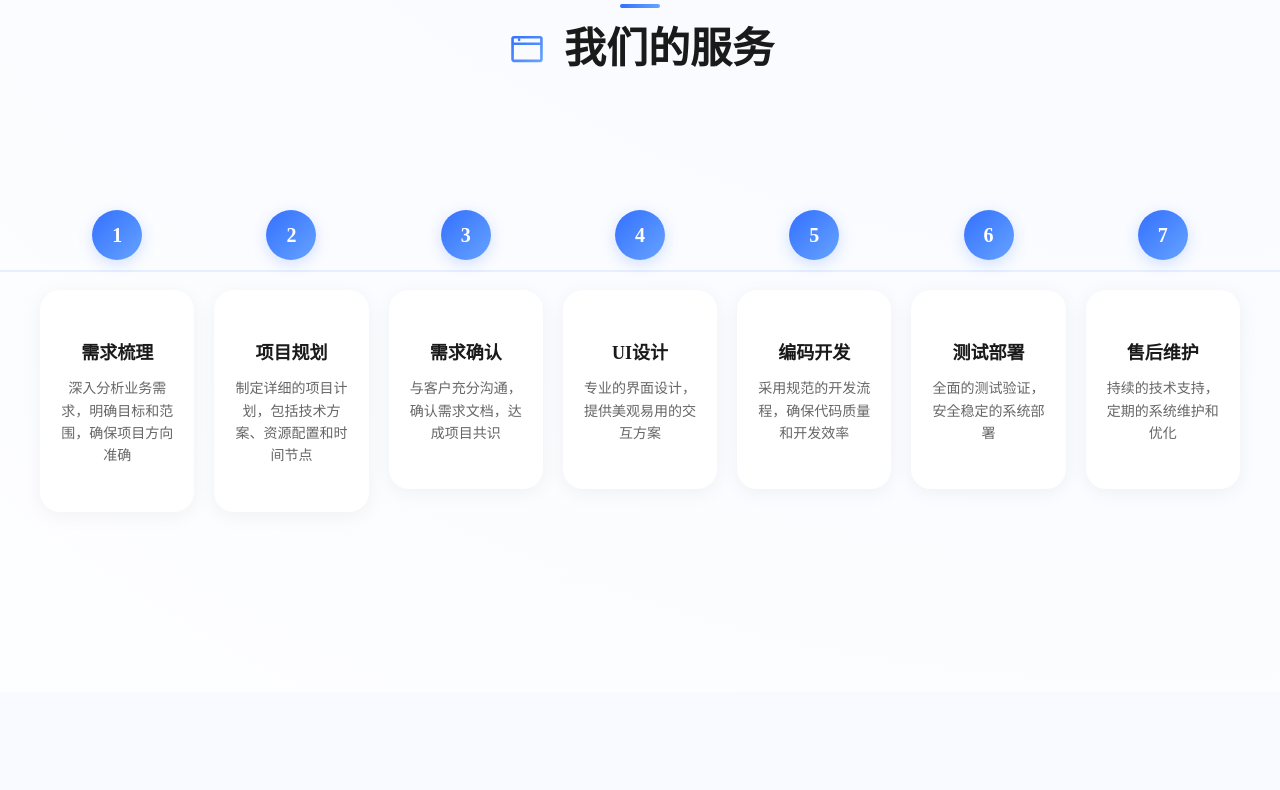
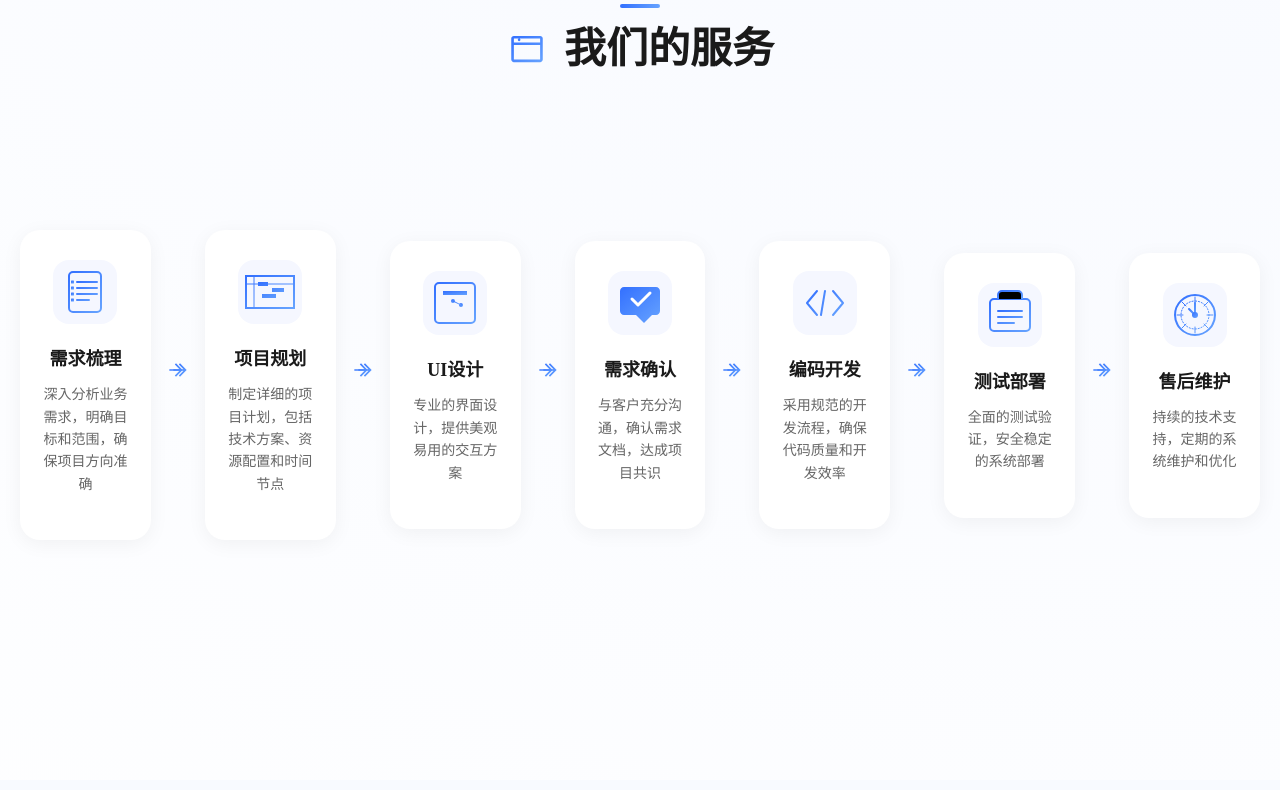
Before and after one commit to hhhh-wang/o-website, a Vue app: page / in a window 1280 px wide. Shown: the part 1963-2753 px from the top of the page. Built offline with nearby package versions, Linux system fonts and the light colour scheme; what mavon-editor would draw is missing.

Commit message:
我们的服务图标整理完成

```diff
--- a/src/components/web/IndexService.vue
+++ b/src/components/web/IndexService.vue
@@ -77,25 +77,33 @@
           </div>
         </div>
         <div class="service-timeline">
-          <div class="timeline-track">
-            <div class="progress-line"></div>
-          </div>
           <div class="service-list">
-            <div class="service-item" v-for="(item, index) in serviceList" :key="index">
-              <div class="service-step">
-                <div class="step-number">{{ index + 1 }}</div>
-                <div class="step-line"></div>
-              </div>
+            <template v-for="(item, index) in serviceList" :key="index">
+              <div class="service-item">
                 <div class="service-card">
                   <div class="service-icon">
-                  <div class="icon-circle">
-                    <i :class="item.icon"></i>
-                  </div>
+                    <div class="icon-circle" v-html="item.icon"></div>
                   </div>
                   <h3 class="service-name">{{ item.description }}</h3>
                   <p class="service-detail">{{ item.detail }}</p>
                 </div>
               </div>
+              <!-- 除了最后一个元素外，都显示箭头 -->
+              <div v-if="index !== serviceList.length - 1" class="arrow-divider">
+                <svg viewBox="0 0 24 24" class="arrow-icon">
+                  <defs>
+                    <linearGradient id="arrowGradient" x1="0%" y1="0%" x2="100%" y2="100%">
+                      <stop offset="0%" style="stop-color:#3370ff"/>
+                      <stop offset="100%" style="stop-color:#66a3ff"/>
+                    </linearGradient>
+                  </defs>
+                  <path d="M12 4l-1.41 1.41L16.17 11H4v2h12.17l-5.58 5.59L12 20l8-8-8-8z" fill="url(#arrowGradient)"/>
+                </svg>
+                <svg viewBox="0 0 24 24" class="arrow-icon">
+                  <path d="M12 4l-1.41 1.41L16.17 11H4v2h12.17l-5.58 5.59L12 20l8-8-8-8z" fill="url(#arrowGradient)"/>
+                </svg>
+              </div>
+            </template>
           </div>
         </div>
       </div>
@@ -465,49 +473,55 @@ const submitConsult = () => {
   // 服务流程
   .service-timeline {
     position: relative;
-    padding-top: 40px;
-
-    &::before {
-      content: '';
-      position: absolute;
-      top: 100px;
-      left: 0;
-      right: 0;
-      height: 2px;
-      background: #e6eeff;
-    }
+    padding: 60px 0;
 
     .service-list {
-      max-width: 1200px;
+      max-width: 1400px;
       margin: 0 auto;
-      display: grid;
-      grid-template-columns: repeat(7, 1fr);
-      gap: 20px;
-      position: relative;
+      display: flex;
+      align-items: center;
+      justify-content: center;
+      gap: 10px;
+      padding: 0 20px;
     }
 
     .service-item {
+      flex: 1;
+      max-width: 260px;
       text-align: center;
+    }
 
-      .service-step {
-        margin-bottom: 30px;
-        position: relative;
-
-        .step-number {
-          width: 50px;
-          height: 50px;
-          margin: 0 auto;
-          background: linear-gradient(135deg, #3370ff, #66a3ff);
-          border-radius: 50%;
+    .arrow-divider {
       display: flex;
       align-items: center;
-          justify-content: center;
-          font-size: 20px;
-          font-weight: 600;
-          color: #fff;
-          box-shadow: 0 4px 15px rgba(51, 112, 255, 0.2);
-          position: relative;
-          z-index: 1;
+      padding: 0 5px;
+      margin-top: -30px; // 向上偏移，与卡片对齐
+
+      .arrow-icon {
+        width: 20px;
+        height: 20px;
+        transition: all 0.3s ease;
+
+        &:first-child {
+          margin-right: -8px; // 让两个箭头靠得更近
+        }
+
+        &:last-child {
+          margin-left: -8px;
+        }
+      }
+
+      &:hover {
+        .arrow-icon {
+          transform: translateX(3px);
+
+          &:first-child {
+            transform: translateX(2px);
+          }
+          &:last-child {
+            transform: translateX(4px);
+          }
+        }
       }
     }
 
@@ -515,25 +529,57 @@ const submitConsult = () => {
       background: #fff;
       border-radius: 20px;
       padding: 30px 20px;
+      height: 100%;
       transition: all 0.3s ease;
       box-shadow: 0 4px 20px rgba(0, 0, 0, 0.05);
 
-        &:hover {
-          transform: translateY(-10px);
-          box-shadow: 0 20px 40px rgba(51, 112, 255, 0.1);
+      .service-icon {
+        margin-bottom: 20px;
+
+        .icon-circle {
+          width: 64px;
+          height: 64px;
+          margin: 0 auto;
+          border-radius: 16px;
+          background: #f5f7ff;
+          display: flex;
+          align-items: center;
+          justify-content: center;
+          transition: all 0.3s ease;
+
+          svg {
+            width: 32px;
+            height: 32px;
+            color: #3370ff;
+            transition: all 0.3s ease;
+          }
+        }
       }
 
       .service-name {
         font-size: 18px;
         font-weight: 600;
         color: #1a1a1a;
-          margin-bottom: 10px;
+        margin-bottom: 12px;
       }
 
       .service-detail {
         font-size: 14px;
         color: #666;
         line-height: 1.6;
+      }
+
+      &:hover {
+        transform: translateY(-6px);
+        box-shadow: 0 16px 30px rgba(51, 112, 255, 0.1);
+
+        .icon-circle {
+          background: linear-gradient(135deg, #3370ff, #66a3ff);
+
+          svg {
+            color: #fff;
+            transform: scale(1.1);
+          }
         }
       }
     }
--- a/src/mock/data/service.ts
+++ b/src/mock/data/service.ts
@@ -9,44 +9,120 @@ export const serviceList: ServiceItem[] = [
     {
         description: '需求梳理',
         detail: '深入分析业务需求，明确目标和范围，确保项目方向准确',
-        path: 'https://cdn.jsdelivr.net/gh/hhhh-wang/MyPic@main/blog/temporarily/bigData.webp',
-        icon: 'requirement'
+        icon: `<svg viewBox="0 0 1024 1024">
+            <defs>
+                <linearGradient id="serviceIcon1" x1="0%" y1="0%" x2="100%" y2="100%">
+                    <stop offset="0%" style="stop-color:#3370ff"/>
+                    <stop offset="100%" style="stop-color:#66a3ff"/>
+                </linearGradient>
+            </defs>
+            <!-- 需求梳理：文档和清单 -->
+            <path d="M320 192h384c35.3 0 64 28.7 64 64v512c0 35.3-28.7 64-64 64H320c-35.3 0-64-28.7-64-64V256c0-35.3 28.7-64 64-64z" fill="none" stroke="url(#serviceIcon1)" stroke-width="32"/>
+            <path d="M384 352h320M384 448h320M384 544h320M384 640h192" stroke="url(#serviceIcon1)" stroke-width="32" stroke-linecap="round"/>
+            <rect x="288" y="328" width="48" height="48" rx="8" fill="url(#serviceIcon1)"/>
+            <rect x="288" y="424" width="48" height="48" rx="8" fill="url(#serviceIcon1)"/>
+            <rect x="288" y="520" width="48" height="48" rx="8" fill="url(#serviceIcon1)"/>
+            <rect x="288" y="616" width="48" height="48" rx="8" fill="url(#serviceIcon1)"/>
+        </svg>`
     },
     {
         description: '项目规划',
         detail: '制定详细的项目计划，包括技术方案、资源配置和时间节点',
-        path: 'https://cdn.jsdelivr.net/gh/hhhh-wang/MyPic@main/blog/temporarily/bigData.webp',
-        icon: 'plan'
+        icon: `<svg viewBox="0 0 1024 1024">
+            <defs>
+                <linearGradient id="serviceIcon2" x1="0%" y1="0%" x2="100%" y2="100%">
+                    <stop offset="0%" style="stop-color:#3370ff"/>
+                    <stop offset="100%" style="stop-color:#66a3ff"/>
+                </linearGradient>
+            </defs>
+            <!-- 项目规划：甘特图和时间线 -->
+            <path d="M128 256h768v512H128z" stroke="url(#serviceIcon2)" stroke-width="32" fill="none"/>
+            <path d="M128 384h768M256 256v512" stroke="url(#serviceIcon2)" stroke-width="16"/>
+            <path d="M320 352h160v64H320zM544 448h192v64H544zM384 544h224v64H384z" fill="url(#serviceIcon2)"/>
+        </svg>`
+    },
+    {
+        description: 'UI设计',
+        detail: '专业的界面设计，提供美观易用的交互方案',
+        icon: `<svg viewBox="0 0 1024 1024">
+            <defs>
+                <linearGradient id="serviceIcon3" x1="0%" y1="0%" x2="100%" y2="100%">
+                    <stop offset="0%" style="stop-color:#3370ff"/>
+                    <stop offset="100%" style="stop-color:#66a3ff"/>
+                </linearGradient>
+            </defs>
+            <!-- UI设计：画板和设计工具 -->
+            <path d="M256 192h512c35.3 0 64 28.7 64 64v512c0 35.3-28.7 64-64 64H256c-35.3 0-64-28.7-64-64V256c0-35.3 28.7-64 64-64z" fill="none" stroke="url(#serviceIcon3)" stroke-width="32"/>
+            <path d="M320 320h384v64H320z" fill="url(#serviceIcon3)"/>
+            <circle cx="480" cy="480" r="32" fill="url(#serviceIcon3)"/>
+            <circle cx="608" cy="544" r="32" fill="url(#serviceIcon3)"/>
+            <path d="M480 480L608 544" stroke="url(#serviceIcon3)" stroke-width="16"/>
+        </svg>`
     },
     {
         description: '需求确认',
         detail: '与客户充分沟通，确认需求文档，达成项目共识',
-        path: 'https://cdn.jsdelivr.net/gh/hhhh-wang/MyPic@main/blog/temporarily/bigData.webp',
-        icon: 'confirm'
-    },
-    {
-        description: 'UI设计',
-        detail: '专业的界面设计，提供美观易用的交互方案',
-        path: 'https://cdn.jsdelivr.net/gh/hhhh-wang/MyPic@main/blog/temporarily/bigData.webp',
-        icon: 'design'
+        icon: `<svg viewBox="0 0 1024 1024">
+            <defs>
+                <linearGradient id="serviceIcon4" x1="0%" y1="0%" x2="100%" y2="100%">
+                    <stop offset="0%" style="stop-color:#3370ff"/>
+                    <stop offset="100%" style="stop-color:#66a3ff"/>
+                </linearGradient>
+            </defs>
+            <!-- 需求确认：对话框和大勾 -->
+            <path d="M256 256h512c35.3 0 64 28.7 64 64v320c0 35.3-28.7 64-64 64h-64l-128 128-128-128h-192c-35.3 0-64-28.7-64-64V320c0-35.3 28.7-64 64-64z" fill="url(#serviceIcon4)"/>
+            <path d="M384 448l96 96 192-192" stroke="#fff" stroke-width="48" stroke-linecap="round" stroke-linejoin="round" fill="none"/>
+        </svg>`
     },
     {
         description: '编码开发',
         detail: '采用规范的开发流程，确保代码质量和开发效率',
-        path: 'https://cdn.jsdelivr.net/gh/hhhh-wang/MyPic@main/blog/temporarily/bigData.webp',
-        icon: 'develop'
+        icon: `<svg viewBox="0 0 1024 1024">
+            <defs>
+                <linearGradient id="serviceIcon5" x1="0%" y1="0%" x2="100%" y2="100%">
+                    <stop offset="0%" style="stop-color:#3370ff"/>
+                    <stop offset="100%" style="stop-color:#66a3ff"/>
+                </linearGradient>
+            </defs>
+            <!-- 编码开发：代码符号和括号 -->
+            <path d="M384 320l-160 192 160 192M640 320l160 192-160 192" stroke="url(#serviceIcon5)" stroke-width="32" stroke-linecap="round" stroke-linejoin="round" fill="none"/>
+            <path d="M512 320l-64 384" stroke="url(#serviceIcon5)" stroke-width="32" stroke-linecap="round"/>
+        </svg>`
     },
     {
         description: '测试部署',
         detail: '全面的测试验证，安全稳定的系统部署',
-        path: 'https://cdn.jsdelivr.net/gh/hhhh-wang/MyPic@main/blog/temporarily/bigData.webp',
-        icon: 'test'
+        icon: `<svg viewBox="0 0 1024 1024">
+            <defs>
+                <linearGradient id="serviceIcon6" x1="0%" y1="0%" x2="100%" y2="100%">
+                    <stop offset="0%" style="stop-color:#3370ff"/>
+                    <stop offset="100%" style="stop-color:#66a3ff"/>
+                </linearGradient>
+            </defs>
+            <!-- 测试部署：检查表和云端 -->
+            <path d="M320 448h384M320 544h384M320 640h256" stroke="url(#serviceIcon6)" stroke-width="32" stroke-linecap="round"/>
+            <path d="M256 256h512c35.3 0 64 28.7 64 64v384c0 35.3-28.7 64-64 64H256c-35.3 0-64-28.7-64-64V320c0-35.3 28.7-64 64-64z" fill="none" stroke="url(#serviceIcon6)" stroke-width="32"/>
+            <path d="M320 256v-64c0-35.3 28.7-64 64-64h256c35.3 0 64 28.7 64 64v64" stroke="url(#serviceIcon6)" stroke-width="32"/>
+        </svg>`
     },
     {
         description: '售后维护',
         detail: '持续的技术支持，定期的系统维护和优化',
-        path: 'https://cdn.jsdelivr.net/gh/hhhh-wang/MyPic@main/blog/temporarily/bigData.webp',
-        icon: 'support'
+        icon: `<svg viewBox="0 0 1024 1024">
+            <defs>
+                <linearGradient id="serviceIcon7" x1="0%" y1="0%" x2="100%" y2="100%">
+                    <stop offset="0%" style="stop-color:#3370ff"/>
+                    <stop offset="100%" style="stop-color:#66a3ff"/>
+                </linearGradient>
+            </defs>
+            <!-- 售后维护：时钟和齿轮组合 -->
+            <path d="M512 192c176.7 0 320 143.3 320 320S688.7 832 512 832 192 688.7 192 512s143.3-320 320-320z" fill="none" stroke="url(#serviceIcon7)" stroke-width="32"/>
+            <path d="M512 512l-96-96M512 320v192" stroke="url(#serviceIcon7)" stroke-width="32" stroke-linecap="round"/>
+            <circle cx="512" cy="512" r="48" fill="url(#serviceIcon7)"/>
+            <path d="M512 288c123.7 0 224 100.3 224 224s-100.3 224-224 224-224-100.3-224-224 100.3-224 224-224z" fill="none" stroke="url(#serviceIcon7)" stroke-width="16" stroke-dasharray="32,16"/>
+            <path d="M320 512h-96M800 512h-96M512 320v-96M512 800v-96" stroke="url(#serviceIcon7)" stroke-width="16" stroke-linecap="round"/>
+            <path d="M368 368l-64-64M656 368l64-64M368 656l-64 64M656 656l64 64" stroke="url(#serviceIcon7)" stroke-width="16" stroke-linecap="round"/>
+        </svg>`
     }
 ]
 
```
Lines whose indentation alone changed are shown as unchanged.
